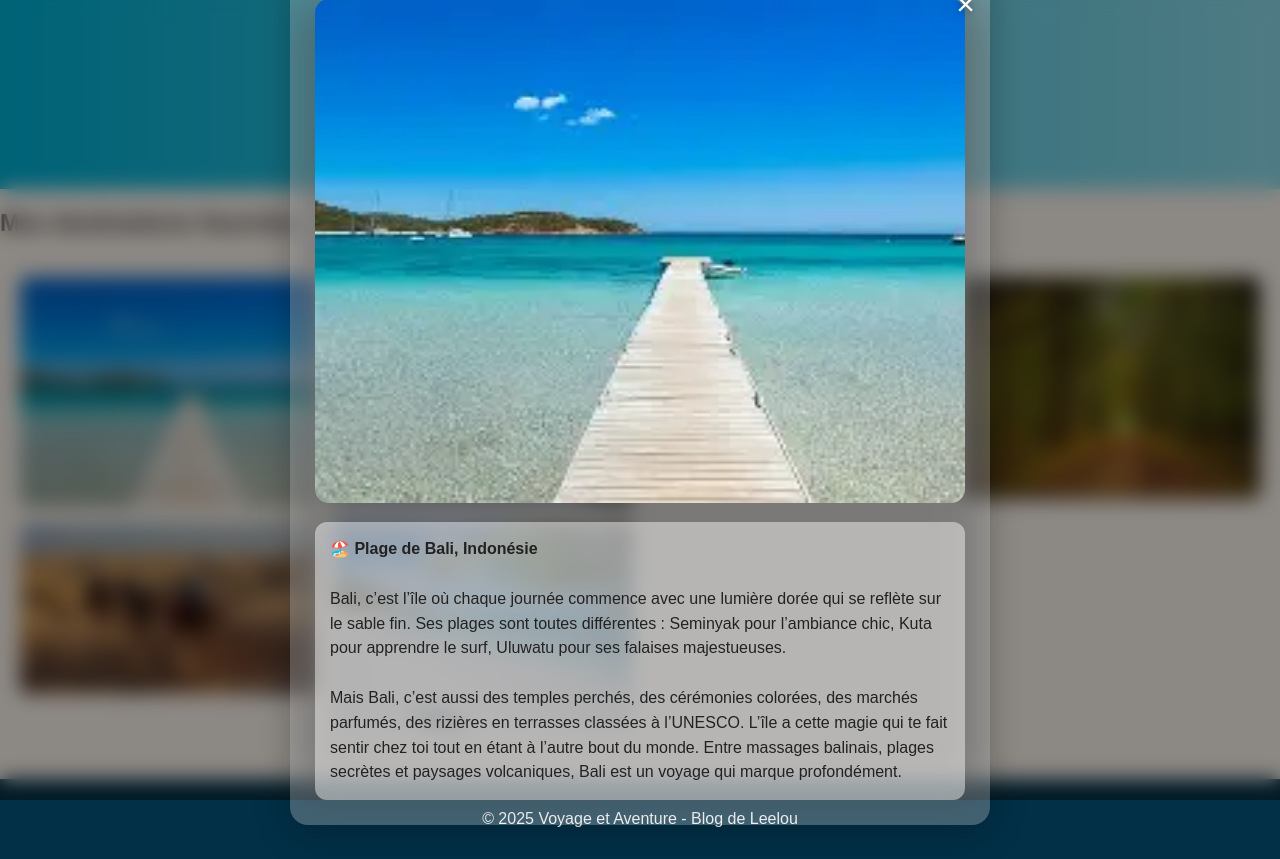
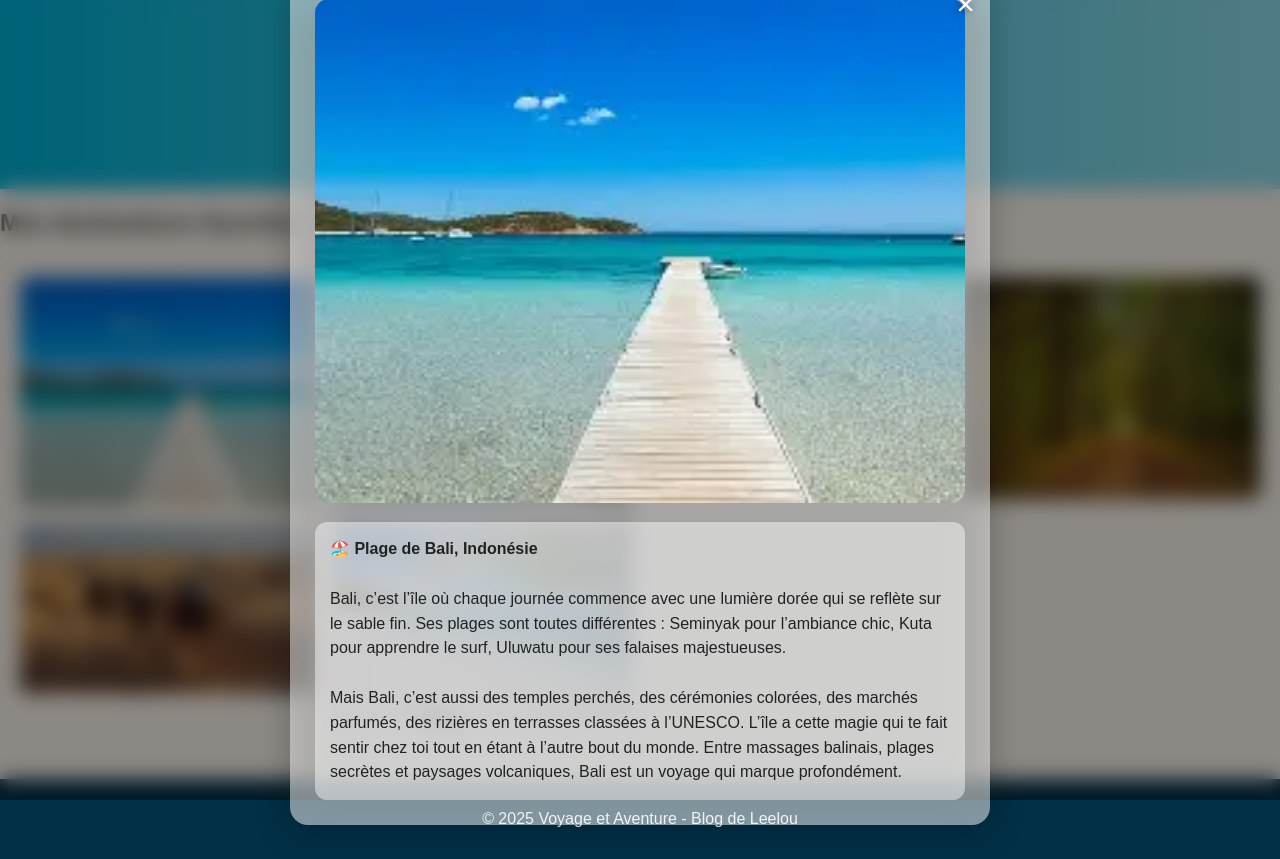
Before and after one commit to leelou029/Voyage-et-Aventure-Blog-de-Leelou, a plain HTML site: page destinations.html in a window 1280 px wide. Both pictures are taken after a click on the picture 169 px from the left and 392 px from the top of the page. Drawn offline with Linux system fonts and the light colour scheme.

Commit message:
Update styles.css

```diff
--- a/styles.css
+++ b/styles.css
@@ -139,7 +139,7 @@ footer {
 }
 
 .modal-content {
-  background: rgba(255,255,255,0.25);
+  background: rgba(255,255,255,0.50);
   backdrop-filter: blur(25px);
   padding: 25px;
   border-radius: 18px;
```
